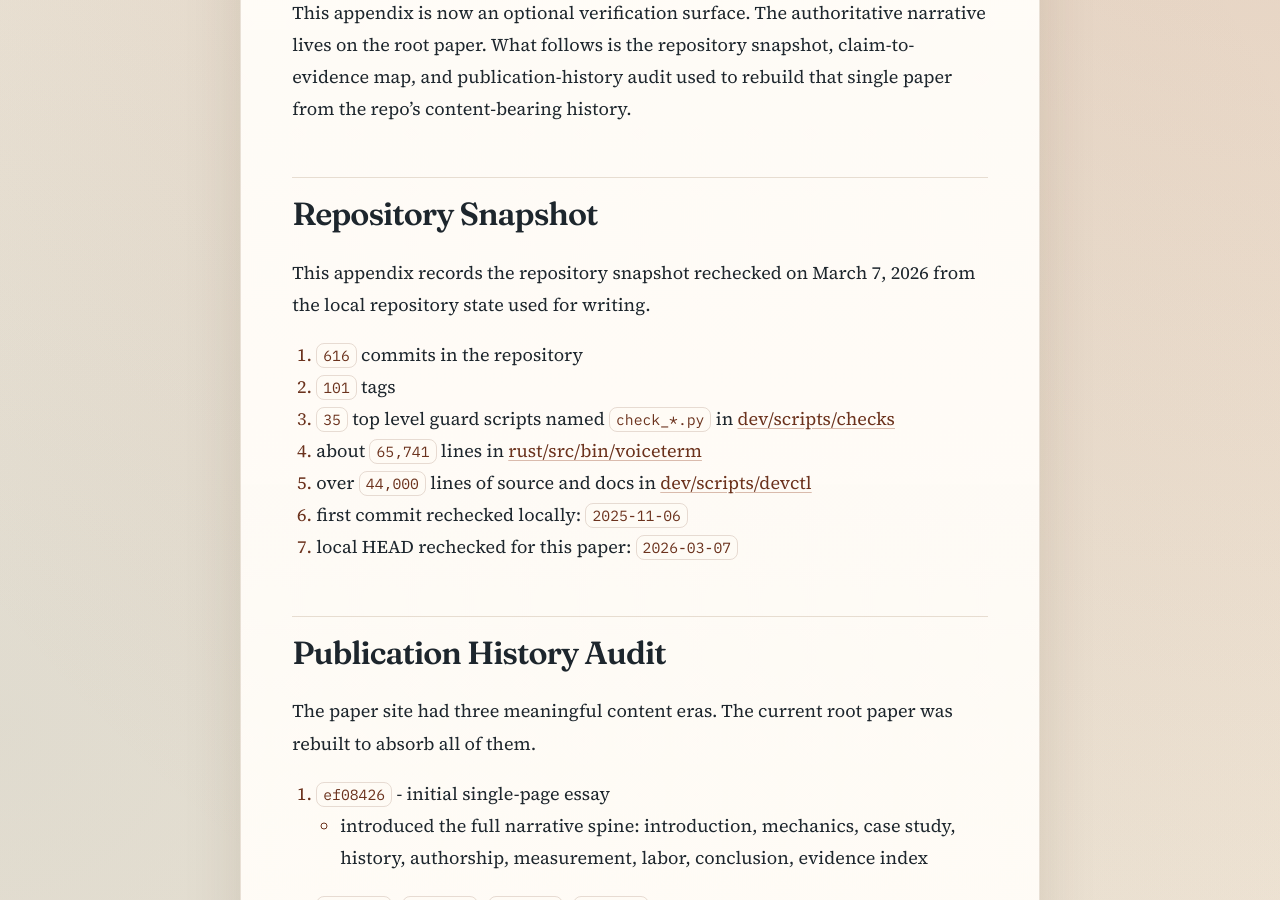
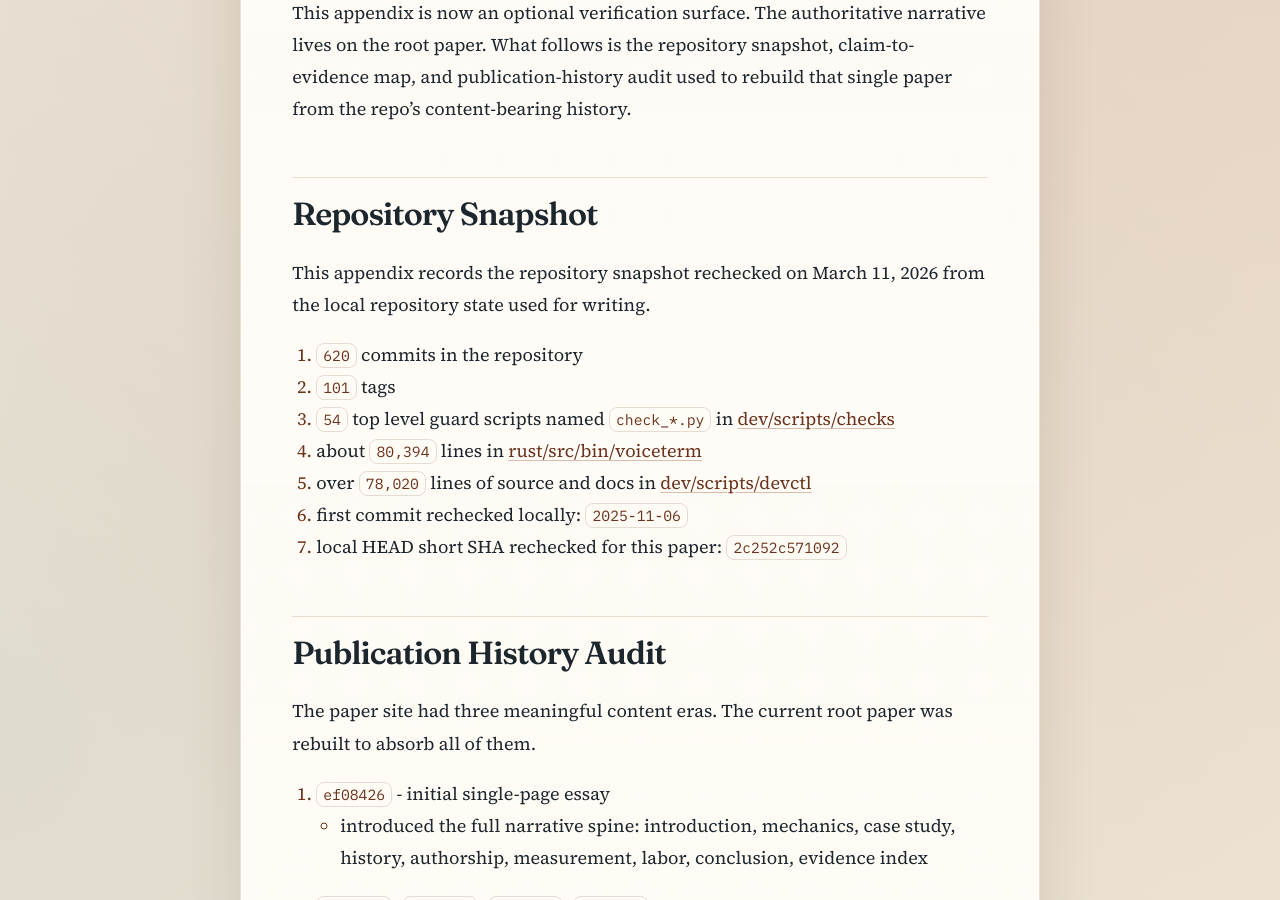
Before and after one commit to jguida941/terminal-as-interface, a Jekyll site: the page built from paper_appendix.md, in a window 1280 px wide and 900 px high, scrolled down 434 px. Built offline with Jekyll 4.4.1, drawn with Linux system fonts in a browser that asks for light colours; our own code applies the rules of GitHub Pages for plain Markdown files.

Commit message:
docs: refresh voiceterm snapshot

```diff
--- a/paper_appendix.md
+++ b/paper_appendix.md
@@ -2,6 +2,7 @@
 title: "Evidence Appendix"
 permalink: /paper_appendix/
 ---
+{% assign vt = site.data.voiceterm_snapshot %}
 
 # The Terminal as Interface: Evidence Appendix
 
@@ -14,16 +15,16 @@ paper from the repo's content-bearing history.
 
 ## Repository Snapshot
 
-This appendix records the repository snapshot rechecked on March 7, 2026 from
-the local repository state used for writing.
+This appendix records the repository snapshot rechecked on
+{{ vt.snapshot_label }} from the local repository state used for writing.
 
-1. `616` commits in the repository
-2. `101` tags
-3. `35` top level guard scripts named `check_*.py` in [dev/scripts/checks](https://github.com/jguida941/voiceterm/tree/master/dev/scripts/checks)
-4. about `65,741` lines in [rust/src/bin/voiceterm](https://github.com/jguida941/voiceterm/tree/master/rust/src/bin/voiceterm)
-5. over `44,000` lines of source and docs in [dev/scripts/devctl](https://github.com/jguida941/voiceterm/tree/master/dev/scripts/devctl)
-6. first commit rechecked locally: `2025-11-06`
-7. local HEAD rechecked for this paper: `2026-03-07`
+1. `{{ vt.stats.commits.display }}` commits in the repository
+2. `{{ vt.stats.tags.display }}` tags
+3. `{{ vt.stats.guard_scripts.display }}` top level guard scripts named `check_*.py` in [dev/scripts/checks](https://github.com/jguida941/voiceterm/tree/master/dev/scripts/checks)
+4. about `{{ vt.stats.rust_runtime_lines.display }}` lines in [rust/src/bin/voiceterm](https://github.com/jguida941/voiceterm/tree/master/rust/src/bin/voiceterm)
+5. over `{{ vt.stats.devctl_lines.display }}` lines of source and docs in [dev/scripts/devctl](https://github.com/jguida941/voiceterm/tree/master/dev/scripts/devctl)
+6. first commit rechecked locally: `{{ vt.first_commit_date }}`
+7. local HEAD short SHA rechecked for this paper: `{{ vt.head_sha }}`
 
 ## Publication History Audit
 
```
Also changed, not shown: _data/voiceterm_snapshot.json (+20 -20 lines).
